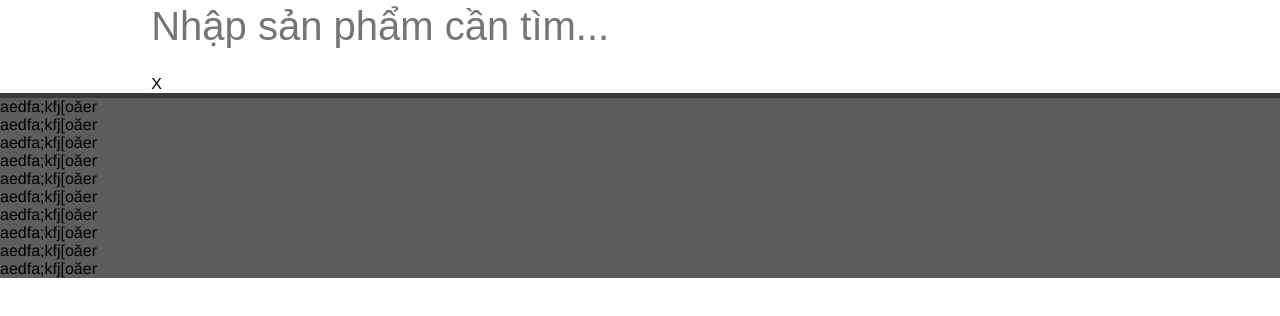
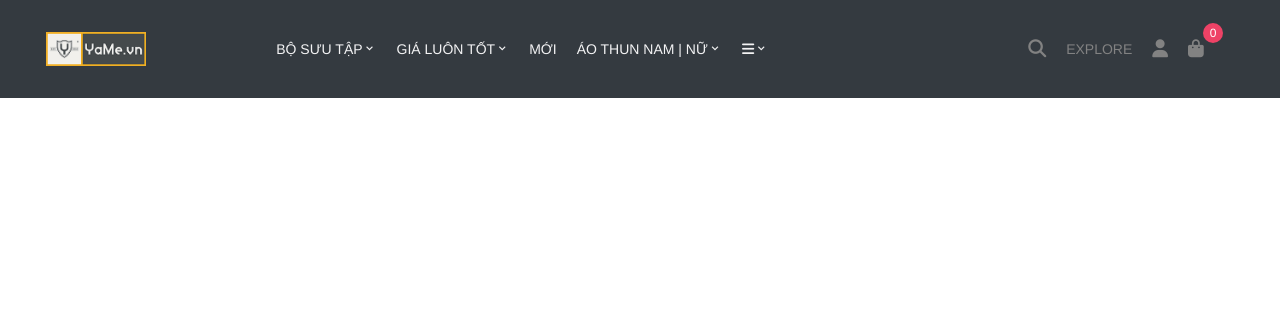
Before and after one commit to TuansHuynh/Yame, a plain HTML site: page index.html in a window 1280 px wide. Drawn offline with nearby package versions, Linux system fonts and the light colour scheme.

Commit message:
final code 15/10

```diff
--- a/assets/css/style.css
+++ b/assets/css/style.css
@@ -25,6 +25,12 @@ nav{
 nav img{
     width: 100px;
     margin-right: 100px;
+}
+.menu_1{
+    z-index: 2;
+}
+.menu_2{
+    z-index: 1;
 }
 .menu_1 li, .menu_2 li{
     list-style-type: none;
@@ -191,13 +197,13 @@ nav img{
     font-size: 15px;
 }
 /* -----------------Child Menu 5----------------------- */
-.child_5_content{
+/* .child_5_content{
     position: fixed;
-    margin: -101px 0px 0 -1088px;
+    margin: -78px 0px 0 -1088px;
     background-color: white;
     width: 977px;
     padding: 0px 241px;
-    /* display: none; */
+    display: flex;
     justify-content: center;
     align-items: center;
     z-index: 1;
@@ -211,4 +217,4 @@ nav img{
 .child_5_content p{
     font-size: 30px;
     color: rgb(132, 132, 132);
-}
+} */
--- a/index.html
+++ b/index.html
@@ -67,7 +67,7 @@
                         <div class="child_4_content">
                             <div>
                                 <ul>
-                                    <li><a href="#">ÁO POLO</a></li>
+                                    <li style="font-size: 18px;"><a href="#">ÁO POLO</a></li>
                                     <li><a href="#">Áo Polo trơn</a></li>
                                     <li><a href="#">Áo Polo có hình in</a></li>
                                     <li><a href="#">Áo Polo Phối Màu & Raglan</a></li>
@@ -78,7 +78,7 @@
                             </div>
                             <div>
                                 <ul>
-                                    <li><a href="#">ÁO SƠ MI</a></li>
+                                    <li style="font-size: 18px;"><a href="#">ÁO SƠ MI</a></li>
                                     <li><a href="#">Áo sơ mi</a></li>
                                     <li><a href="#">Áo Khoác</a></li>
                                     <li><a href="#">Quần dài (Tây, Jean, Thun)</a></li>
@@ -179,28 +179,11 @@
                         <span class="quantity">0</span>
                     </li>
                 </ul>
-                <div class="child_5_content">
-                    <input type="text" placeholder="Nhập sản phẩm cần tìm...">
-                    <span id="close">X</span>
-                </div>
             </div>
         </nav>
     </header>
-    <main style="background-color: #5d5d5d;">
-        <div>
-            <ul>
-                <li>aedfa;kfj[oăer</li>
-                <li>aedfa;kfj[oăer</li>
-                <li>aedfa;kfj[oăer</li>
-                <li>aedfa;kfj[oăer</li>
-                <li>aedfa;kfj[oăer</li>
-                <li>aedfa;kfj[oăer</li>
-                <li>aedfa;kfj[oăer</li>
-                <li>aedfa;kfj[oăer</li>
-                <li>aedfa;kfj[oăer</li>
-                <li>aedfa;kfj[oăer</li>
-            </ul>
-        </div>
+    <main>
+
     </main>
 </body>
 </html>
```
Also changed, not shown: assets/javascript/index.js (deleted, +0 -10 lines).
